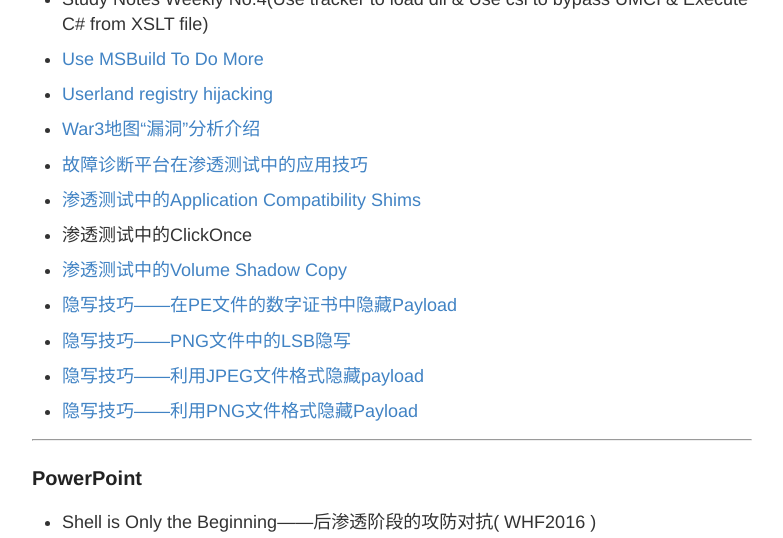
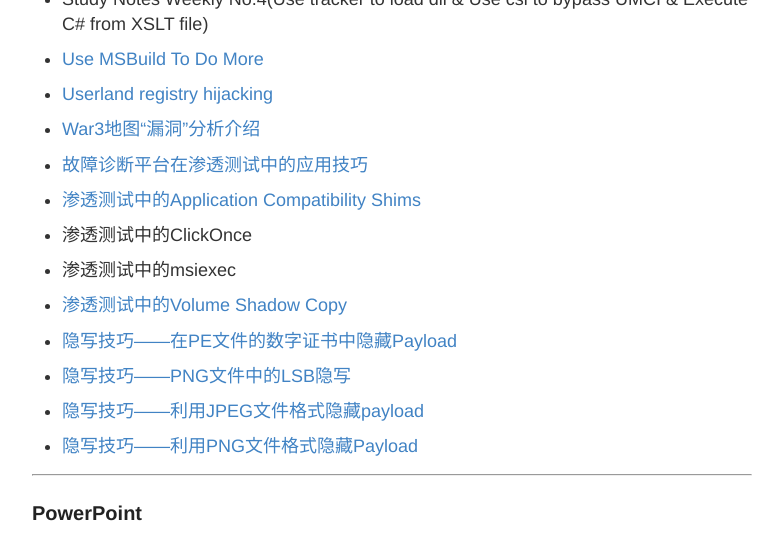
Before and after one commit to 3gstudent/backup-3gstudent.github.io, a Jekyll site: the page built from about.md, in a window 1280 px wide and 900 px high, scrolled down 2032 px, cut to the strip 0-538 px from the top of the window. Shown: the whole strip, without its empty margins (248-1031 px from the left). Built offline with Jekyll 4.4.1, drawn with Linux system fonts in a browser that asks for light colours.

Commit message:
Update about.md

```diff
--- a/about.md
+++ b/about.md
@@ -115,6 +115,9 @@ Github:   3gstudent
  渗透测试中的ClickOnce
 
 -
+ 渗透测试中的msiexec
+
+-
  [渗透测试中的Volume Shadow Copy](https://3gstudent.github.io/3gstudent.github.io/%E6%B8%97%E9%80%8F%E6%B5%8B%E8%AF%95%E4%B8%AD%E7%9A%84Volume-Shadow-Copy/)
 
 -
```
